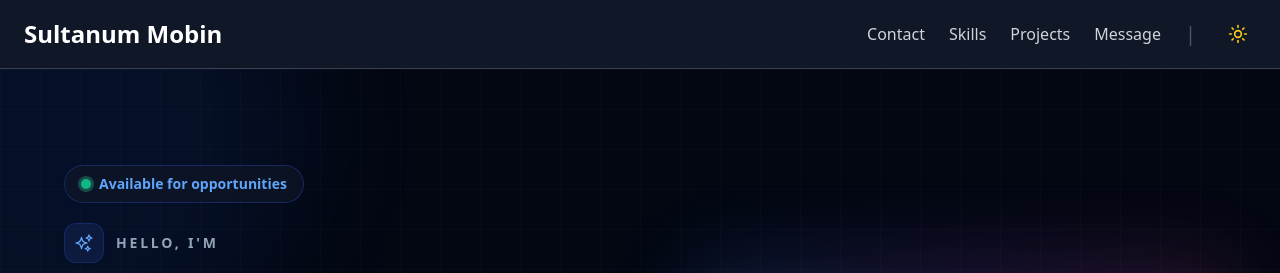
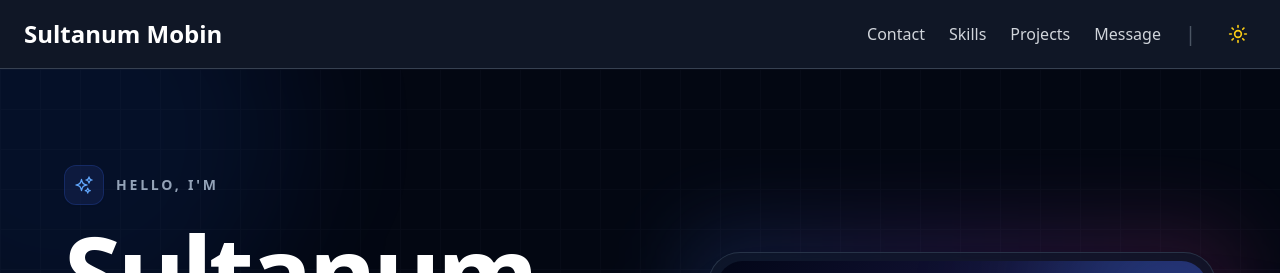
Before and after one commit to smsultan76/portfolio, a Next.js app: page / in a window 1280 px wide. Shown: the top 273 px of the page. Built offline with nearby package versions, Linux system fonts and the light colour scheme.

Commit message:
availabiliy section removed

```diff
--- a/app/components/Hero.tsx
+++ b/app/components/Hero.tsx
@@ -204,18 +204,6 @@ export default function Hero() {
                 LEFT CONTENT
             ====================================================== */}
             <div className="order-1 min-w-0 text-left">
-              {/* Availability */}
-              <motion.div variants={itemVariants as any}>
-                <div className="mb-5 inline-flex max-w-full items-center gap-2 rounded-full border border-blue-200 bg-white/80 px-3.5 py-2 text-xs font-bold text-blue-600 shadow-sm backdrop-blur-md sm:px-4 sm:text-sm dark:border-blue-900/60 dark:bg-gray-900/60 dark:text-blue-400">
-                  <span className="relative flex h-2.5 w-2.5 shrink-0">
-                    <span className="absolute inline-flex h-full w-full animate-ping rounded-full bg-emerald-400 opacity-75" />
-                    <span className="relative inline-flex h-2.5 w-2.5 rounded-full bg-emerald-500" />
-                  </span>
-
-                  Available for opportunities
-                </div>
-              </motion.div>
-
               {/* Greeting */}
               <motion.div
                 className="mb-4 flex items-center gap-3 sm:mb-5"
```
